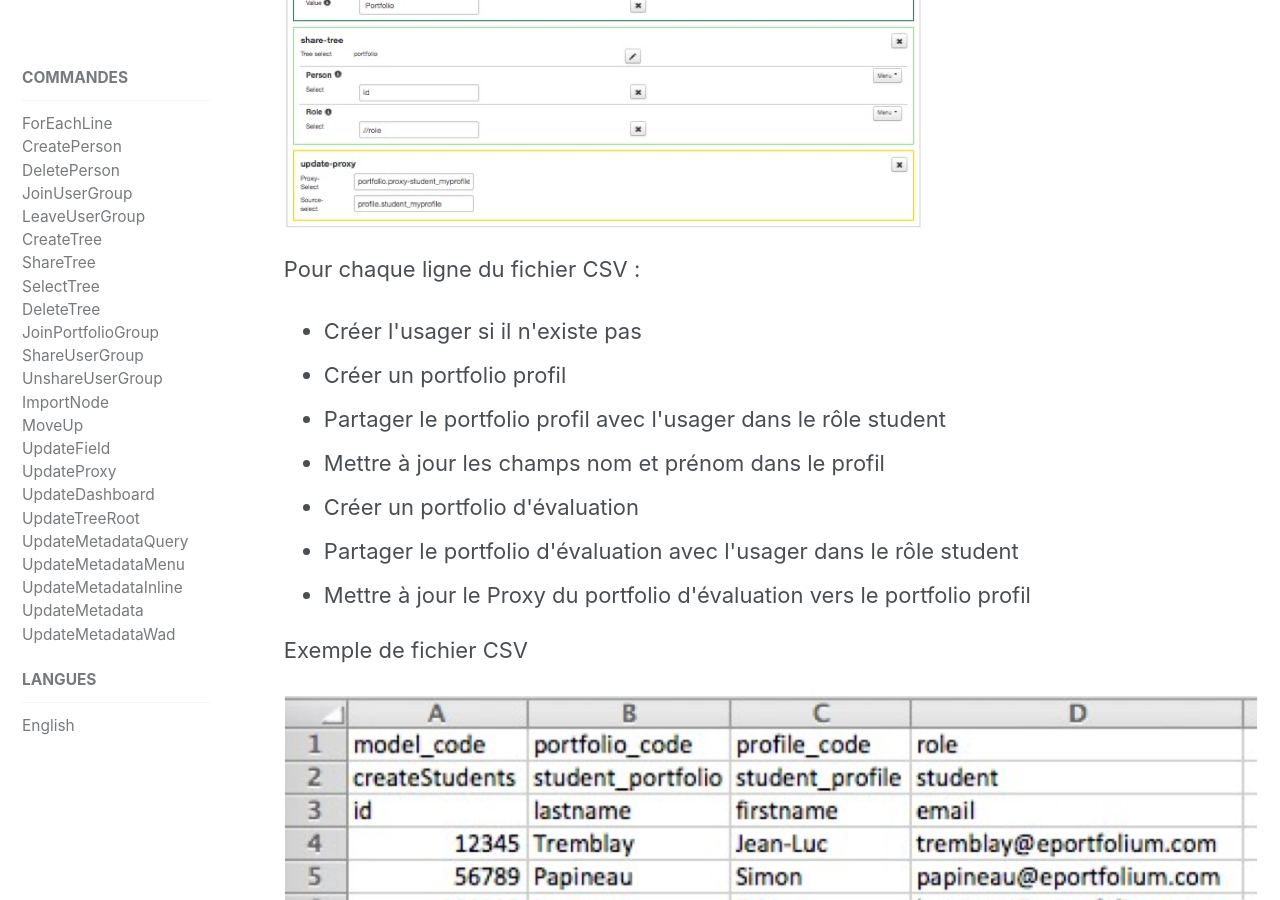
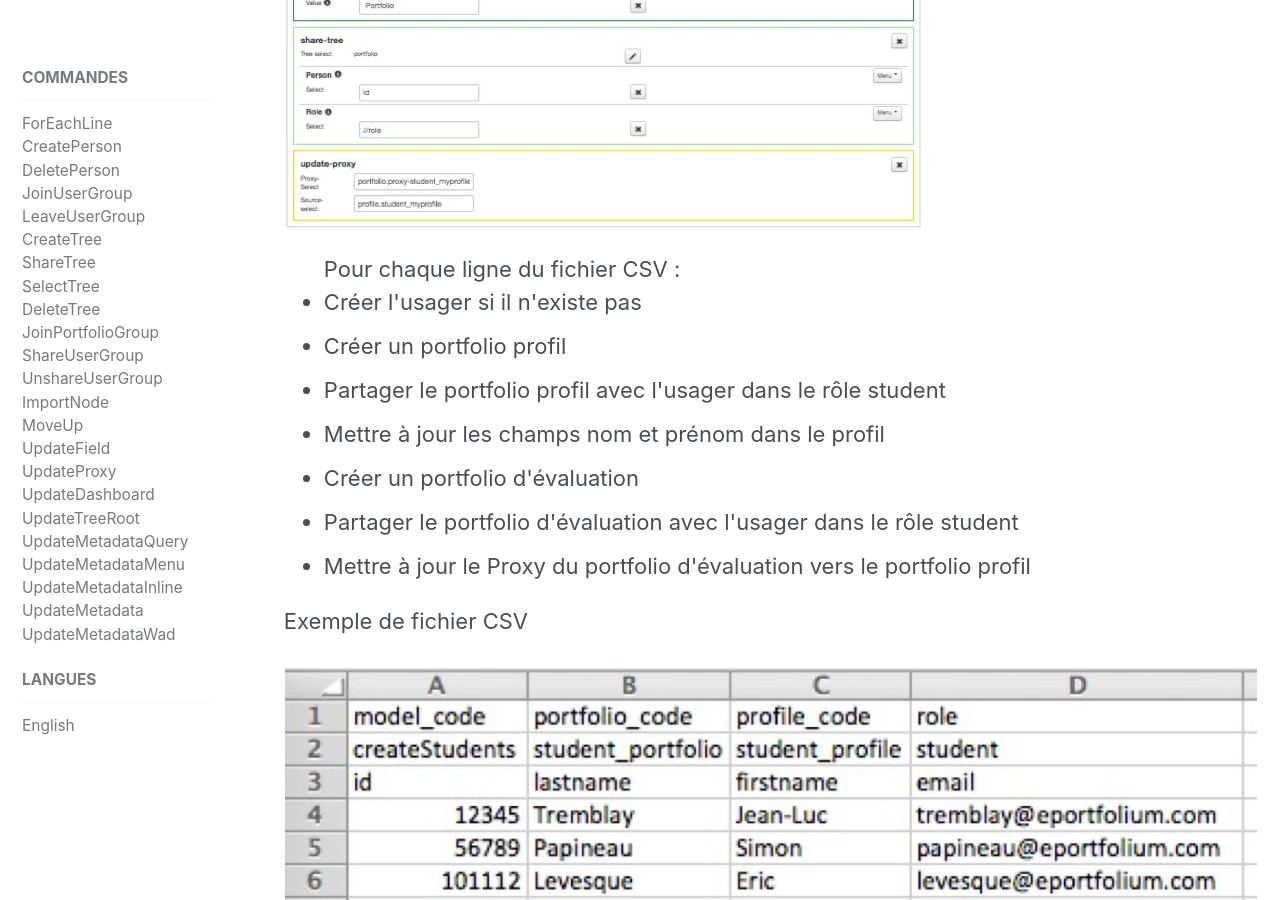
Before and after one commit to karutaproject/karuta-frontend-documentation, a Jekyll site: the page built from _pages/batch_fr.html, in a window 1280 px wide and 900 px high, scrolled down 2027 px. Built offline with Jekyll 4.4.1, drawn with Linux system fonts in a browser that asks for light colours.

Commit message:
Correction

```diff
--- a/_pages/batch_fr.html
+++ b/_pages/batch_fr.html
@@ -23,8 +23,8 @@
 
 <p>Exemple de script</p>
 <img src='../assets/img/batch-script.png'/>
-<p>Pour chaque ligne du fichier CSV :</p>
 <ul>
+	Pour chaque ligne du fichier CSV :
 	<li>Créer l'usager si il n'existe pas</li>
 	<li>Créer un portfolio profil</li>
 	<li>Partager le portfolio profil avec l'usager dans le rôle student</li>
```
